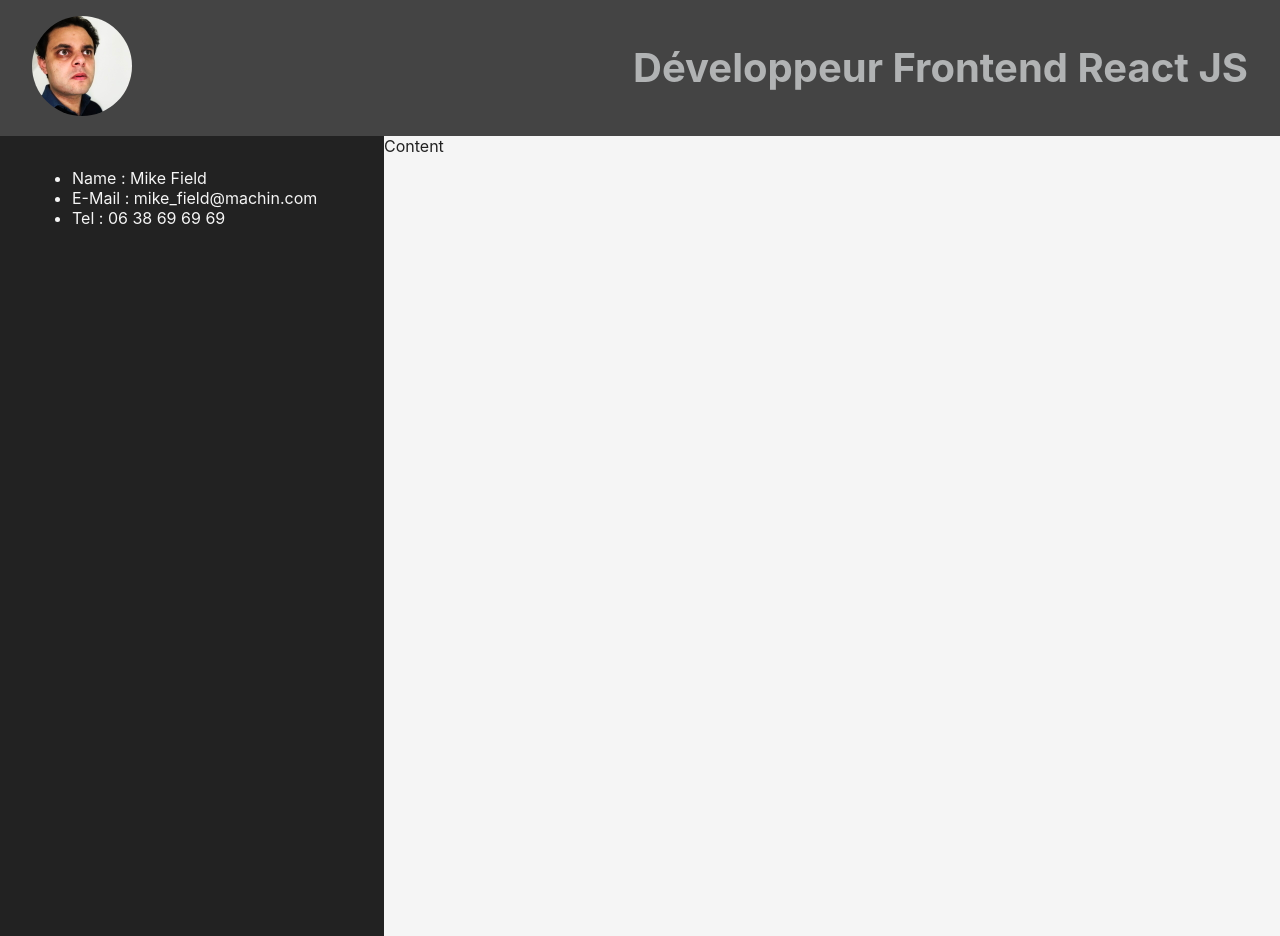
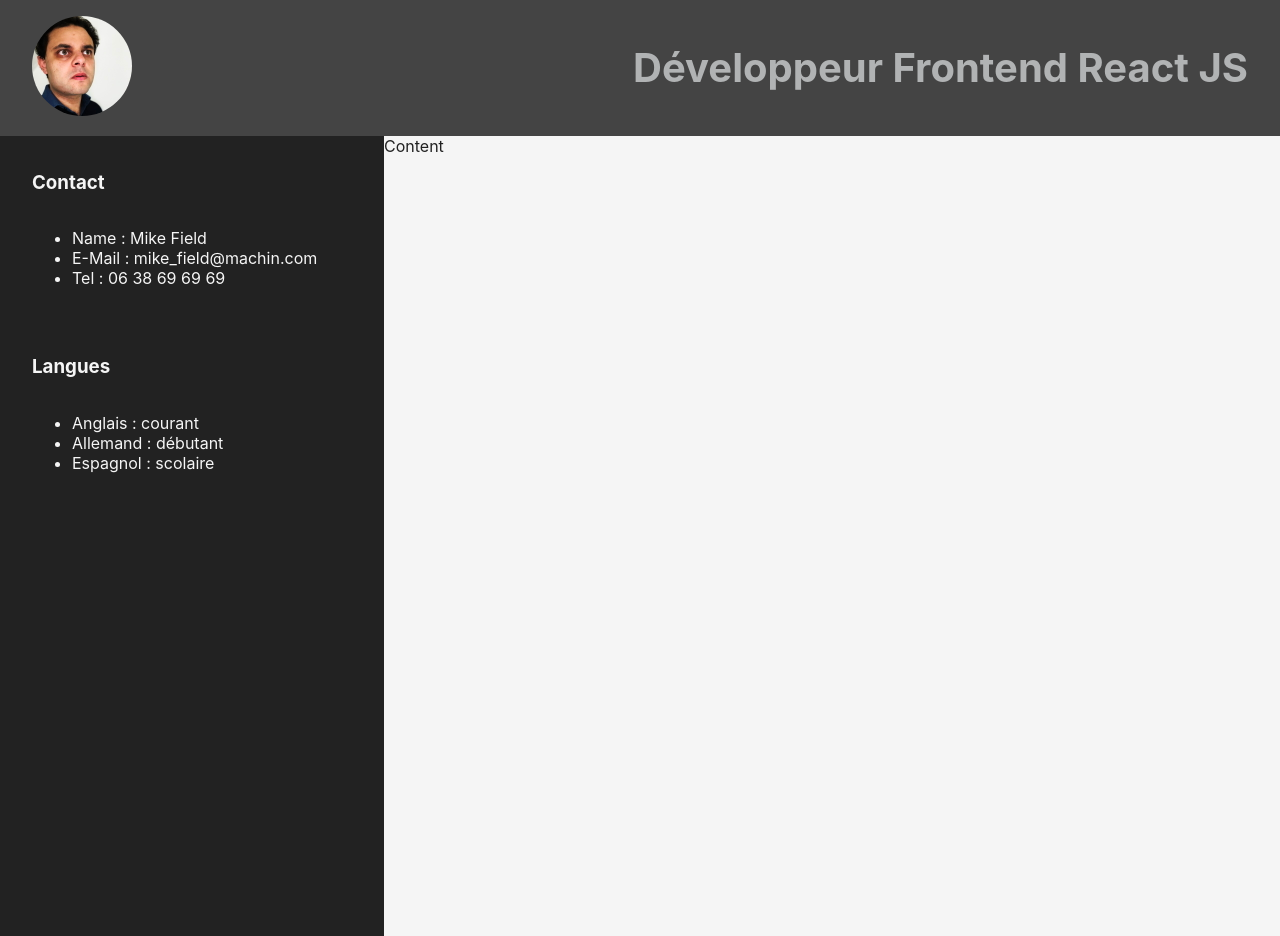
Before and after one commit to smartful/digital_cv, a Next.js app: page / in a window 1280 px wide. Built offline with nearby package versions, Linux system fonts and the light colour scheme.

Commit message:
add languages component

```diff
--- a/components/Contact/Contact.jsx
+++ b/components/Contact/Contact.jsx
@@ -4,6 +4,7 @@ import styles from "./Contact.module.css";
 const Contact = () => {
   return (
     <div className={styles.container}>
+      <h3>Contact</h3>
       <ul>
         <li>Name : Mike Field</li>
         <li>E-Mail : mike_field@machin.com</li>
--- /dev/null
+++ b/components/Langues/Langues.jsx
@@ -0,0 +1,17 @@
+import React from "react";
+import styles from "./Langues.module.css";
+
+const Langues = () => {
+  return (
+    <div className={styles.container}>
+      <h3>Langues</h3>
+      <ul>
+        <li>Anglais : courant</li>
+        <li>Allemand : débutant</li>
+        <li>Espagnol : scolaire</li>
+      </ul>
+    </div>
+  );
+};
+
+export default Langues;
--- /dev/null
+++ b/components/Langues/Langues.module.css
@@ -0,0 +1,5 @@
+.container {
+  display: flex;
+  flex-direction: column;
+  padding: 1rem 2rem;
+}
--- a/components/SideInfos/SideInfos.jsx
+++ b/components/SideInfos/SideInfos.jsx
@@ -1,11 +1,13 @@
 import React from "react";
 import Contact from "../Contact/Contact";
+import Langues from "../Langues/Langues";
 import styles from "./SideInfos.module.css";
 
 const SideInfos = () => {
   return (
     <div className={styles.container}>
       <Contact />
+      <Langues />
     </div>
   );
 };
```
